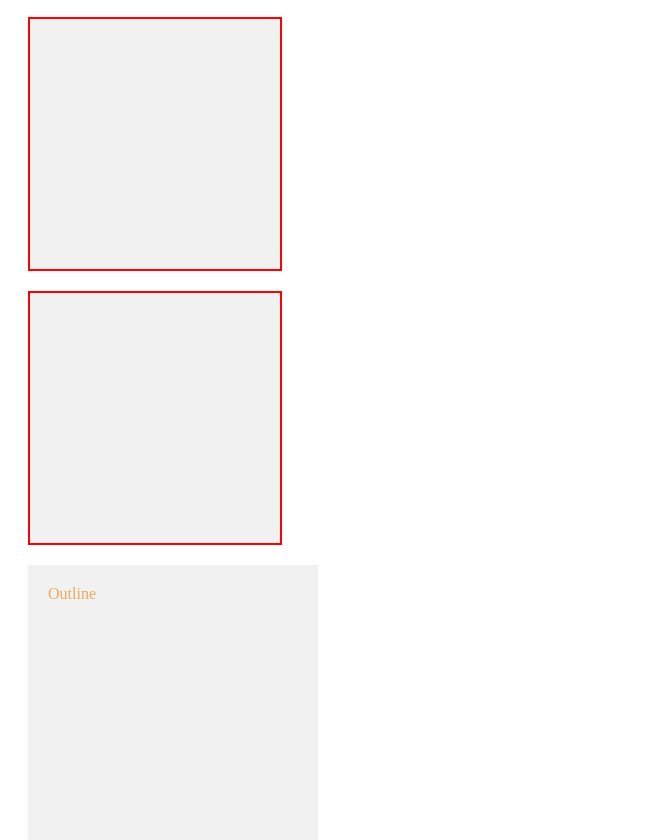
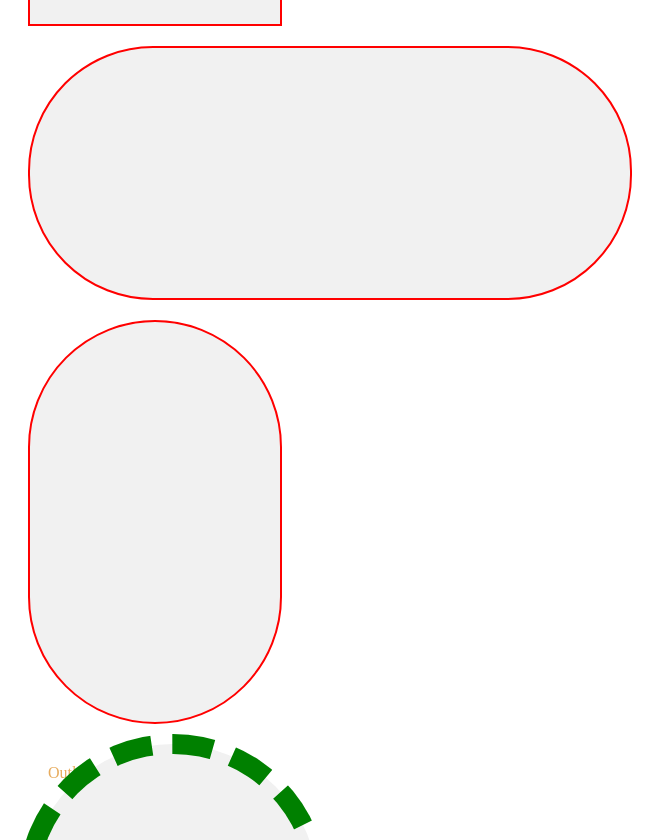
Before and after one commit to hamidmatin/WebI_Odd_AM_00_7_20, a plain HTML site: page 4_border.html in a window 1280 px wide. Shown: the part 1960-2800 px from the top of the page, without its empty margins (0-669 px from the left). Drawn offline with Linux system fonts and the light colour scheme.

Commit message:
complete border

```diff
--- a/4_border.html
+++ b/4_border.html
@@ -77,6 +77,10 @@
         border-top-left-radius: 20px;
         border-top-left-radius: 120px;
         border-top-left-radius: 250px;
+        /* width: 400px; */
+        border-top-left-radius: 350px;
+        border-top-left-radius: 450px;
+
         border-top-left-radius: 20%;
         border-top-left-radius: 50%;
         border-top-left-radius: 100%;
@@ -109,32 +113,42 @@
         /* border-bottom-right-radius: 100%; */
 
         /* border-bottom-left-radius: 100%; */
+
+        width: 600px;
+        border-top-left-radius: 125px;
+        border-bottom-left-radius: 125px;
+        border-top-right-radius: 125px;
+        border-bottom-right-radius: 125px ;
       }
 
       #div9 {
         border: 2px solid red;
         /* shorthand */
-        /* border-radius: 10px; */
-        /* border-radius: 10px 20px; */
-        /* border-radius: 10px 20px 30px; */
-        /* border-radius: 10px 20px 30px 40px; */
-        /* border-radius: 100%; */
-        /* border-radius: 50%; */
+        border-radius: 10px;
+        border-radius: 10px 20px;
+        border-radius: 10px 20px 30px;
+        border-radius: 10px 20px 30px 40px;
+        border-radius: 100%;
+        border-radius: 50%;
         /* width: 400px; */
-        /* height: 400px; */
+        height: 400px;
+        border-radius: 125px;
+        border-radius: 1250px;
       }
 
       #div10 {
         /* border: 2px solid red; */
         padding: 20px;
 
-        /* outline: 4px green dashed; */
-        /* outline: 20px green dashed; */
-        /* outline-offset: 0; */
-        /* outline-offset: 20px; */
-        /* outline-offset: -20px; */
+        outline: 4px green dashed;
+        outline: 20px green dashed;
+        /* outline: 60px green dashed; */
+        outline-offset: 0;
+        outline-offset: 20px;
+        outline-offset: -20px;
+        outline-offset: -10px;
 
-        /* border-radius: 50%; */
+        border-radius: 50%;
       }
       #pill{
         width: 150px;
@@ -142,15 +156,16 @@
         padding: 15px;
         background-color: burlywood;
 
-        /* border-radius: 50%; */
-        /* border-radius: 20%; */
-        /* border-radius: 10px; */
-        /* border-radius: 20px; */
-        /* border-radius: 200px; */
+        border-radius: 50%;
+        border-radius: 20%;
+        border-radius: 10px;
+        border-radius: 20px;
+        border-radius: 200px;
       }
     </style>
   </head>
   <body>
+    <input type="text">
     <div id="div1">sdsds</div>
     <div id="div2"></div>
     <div id="div3"></div>
```
